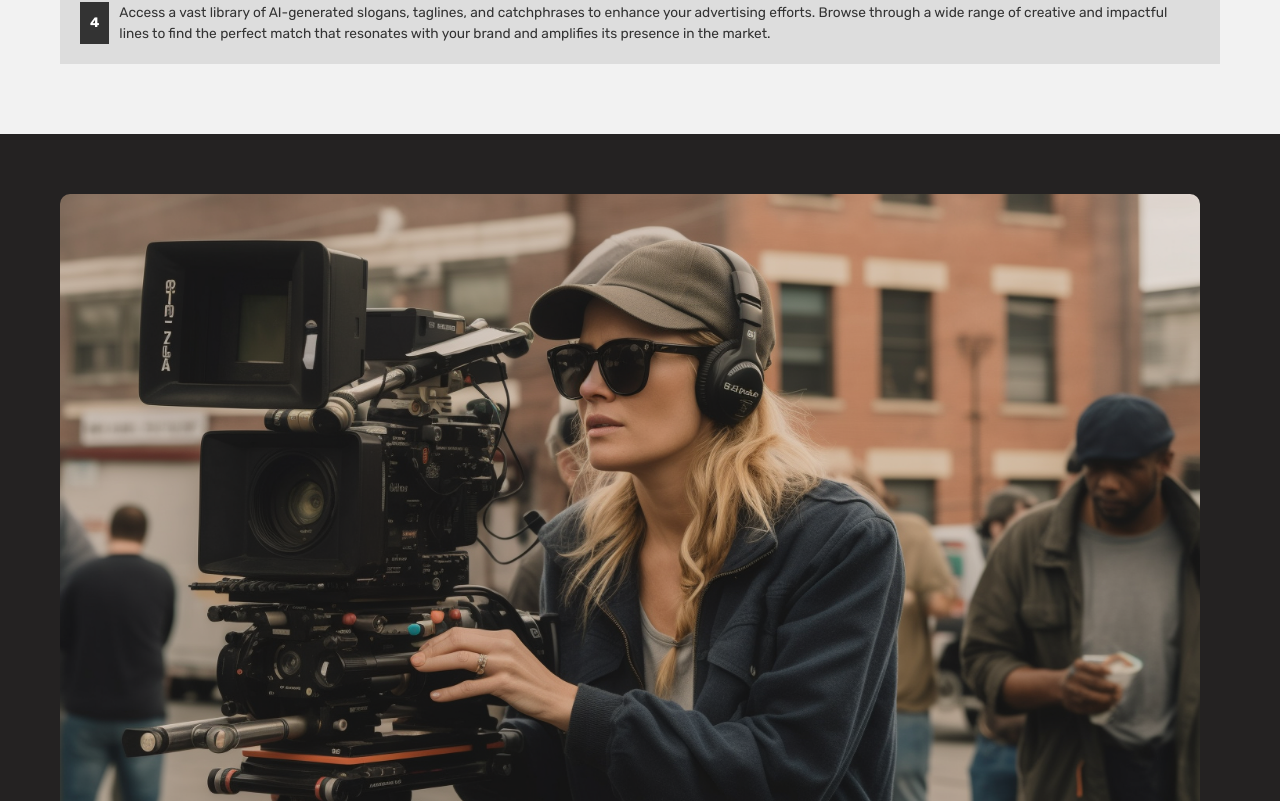
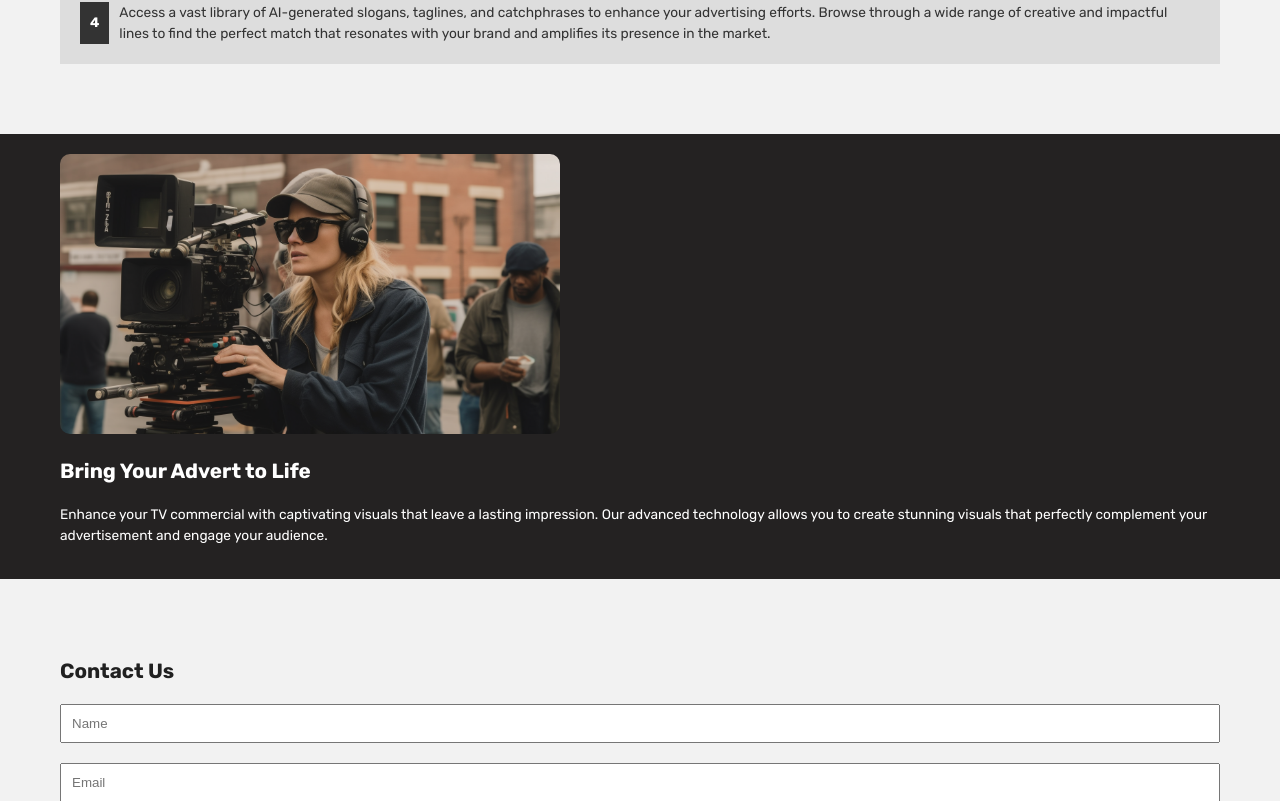
Before and after one commit to temple-19/polanai-cli, a React (Create React App) app: page / in a window 1280 px wide. Shown: the part 1019-1820 px from the top of the page. Built offline with nearby package versions, Linux system fonts and the light colour scheme.

Commit message:
Update index.css

```diff
--- a/src/scenes/homePage/index.css
+++ b/src/scenes/homePage/index.css
@@ -1,3 +1,29 @@
+/* Add your CSS styles here */
+/* Example styles for the navbar, home section, features section, and contact section */
+/* header {
+  background-color: #333;
+  color: #fff;
+  padding: 10px;
+}
+
+nav ul {
+  list-style-type: none;
+  margin: 0;
+  padding: 0;
+  display: flex;
+  justify-content: space-between;
+}
+
+nav ul li {
+  display: inline;
+}
+
+nav ul li a {
+  color: #fff;
+  padding: 10px;
+  text-decoration: none;
+} */
+
 .container {
   max-width: 1200px;
   margin: 0 auto;
@@ -21,7 +47,7 @@
   background-image: url('../../../public/homepic.png');
   background-size: cover;
   background-position: center;
-  filter: blur(3px);
+  filter: blur(5px);
   opacity: 2;
 }
 
@@ -40,19 +66,14 @@
   padding-left: 20px;
   text-shadow: 2px 2px 4px rgba(0, 0, 0, 0.8);
 }
-
 .bring-advert-image img {
   border-radius: 10px; /* Add curved corners to the image */
-  max-width: 35%; /* Make the image responsive and adapt to the container width */
-  height: auto;
 }
 
 .bring-advert-to-life-section {
   background-color: rgb(36, 34, 34); /* Set the section background to grey */
   color: white;
-  padding: 40px;
 }
-
 .home-section p {
   color: white;
   font-size: 42px;
@@ -131,7 +152,7 @@
 /* Media Queries for Responsive Design */
 
 /* Tablet Styles */
-@media (max-width: 1024px) {
+@media (max-width: 768px) {
   .container {
     padding: 10px;
   }
@@ -190,25 +211,12 @@
   .contact-btn {
     padding-left: 10px;
   }
-
-  /* Updated styles for "bring-advert-to-life-section" on tablet */
-  .bring-advert-content {
-    flex-direction: column;
-    align-items: center;
-    text-align: center;
-  }
-
   .bring-advert-image {
-    margin-right: 0;
-    margin-bottom: 20px;
+    margin-right: 10px;
   }
 
   .bring-advert-image img {
-    max-width: 80%; /* Shrink the image size */
-  }
-
-  .bring-advert-text {
-    margin-top: 20px;
+    max-width: 300px; /* Adjust the max-width to your preference */
   }
 }
 
@@ -270,15 +278,17 @@
     padding-left: 10px;
     font-size: 14px;
   }
+  .bring-advert-image {
+    margin-right: 0; /* Remove the margin for more space */
+  }
 
-  /* Updated styles for "bring-advert-to-life-section" on mobile */
   .bring-advert-image img {
-    max-width: 60%; /* Further shrink the image size */
+    max-width: 200px; /* Adjust the max-width for mobile */
   }
 }
 
 /* Laptop Styles */
-@media (min-width: 1025px) {
+@media (min-width: 1024px) {
   .home-section {
     padding: 300px;
   }
@@ -297,23 +307,12 @@
     font-size: 16px;
   }
 
-  /* Updated styles for "bring-advert-to-life-section" on laptop */
-  .bring-advert-content {
-    flex-direction: row;
-    align-items: center;
-  }
-
   .bring-advert-image {
-    flex: 0 0 30%; /* Adjust the size of the image container */
+    flex: 0 0 auto;
     margin-right: 20px;
   }
 
   .bring-advert-image img {
-    max-width: 100%;
-    height: auto;
-  }
-
-  .bring-advert-text {
-    flex: 1 1 auto;
+    max-width: 500px;
   }
 }
```
